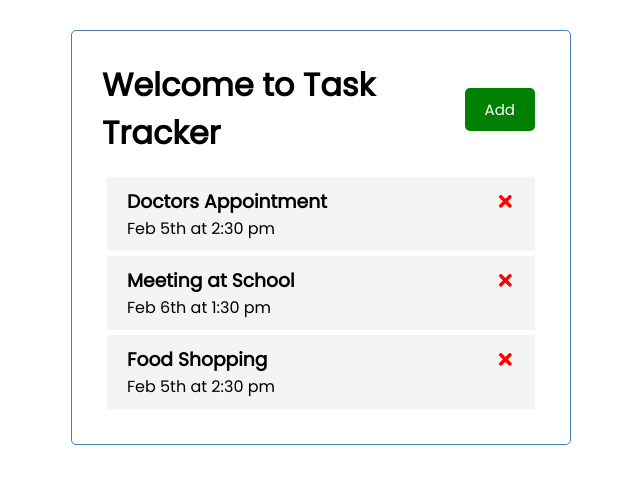
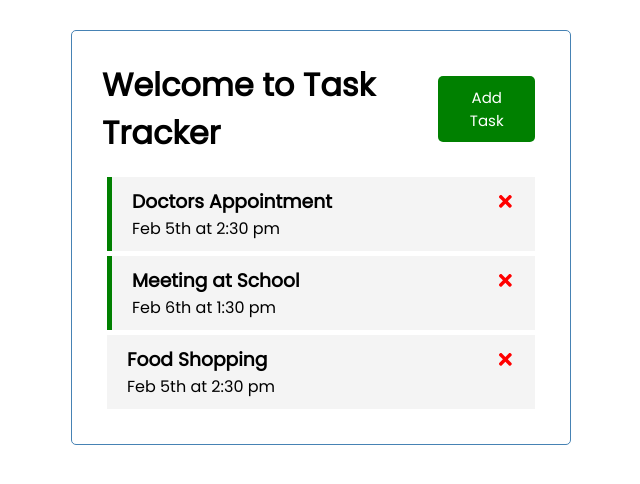
Before and after one commit to jaydesai571/TaskTracker, a React (Create React App) app: page / in a window 1280 px wide. Shown: the top 484 px of the page, without its empty margins (319-959 px from the left). Built offline with nearby package versions, Linux system fonts and the light colour scheme.

Commit message:
Adding Task functionlity with Hide options

```diff
--- a/src/App.js
+++ b/src/App.js
@@ -1,8 +1,12 @@
 import Header from './components/Header'
 import Tasks from './components/Tasks'
+import AddTask from './components/AddTask'
 import {useState} from 'react'
 
+
 function App() {
+  const [showAddTask, setshowAddTask] = useState(false)
+
   const [tasks, settasks] = useState([
     {
         id: 1,
@@ -24,16 +28,33 @@
     }
 ])
 
+//Add Task
+const addTask = (task) => {
+  const id = Math.floor(Math.random() * 10000 + 1)
+  const newTask = { id, ...task }
+  settasks([...tasks, newTask])
+}
+
 //Delete task func
 const deleteTask = (id) => {
   // console.log('delete', id)
   settasks(tasks.filter((task) => task.id !== id))
 }
 
+//Toggle reminders
+const toggleReminder = (id) => {
+  // console.log('delete',id);
+  settasks(tasks.map((task) => task.id === id ? {...task, reminder: !task.reminder }: task))
+}
+
   return (
     <div className="container">
-      <Header />
-      { tasks.length > 0 ? (<Tasks tasks={tasks} onDelete={deleteTask} />) : ('No Tasks To Show') }
+      <Header onAdd={() => setshowAddTask(!showAddTask)} showAddTask={showAddTask} />
+      { showAddTask && <AddTask onAdd={addTask} /> }
+      { tasks.length > 0 ?
+        (<Tasks tasks={tasks} onDelete={deleteTask} onToggle={toggleReminder} />)
+        : ('No Tasks To Show')
+      }
     </div>
   );
 }
--- /dev/null
+++ b/src/components/AddTask.js
@@ -0,0 +1,44 @@
+import { useState } from 'react'
+
+const AddTask = ({ onAdd }) => {
+    const [text, settext] = useState('')
+    const [day, setday] = useState('')
+    const [reminder, setreminder] = useState(false)
+
+    const onSubmit = (e) => {
+        e.preventDefault()
+
+        if(!text) {
+            alert('Please add a task')
+            return
+        }
+
+        onAdd({ text, day, reminder })
+        settext('')
+        setday('')
+        setreminder(false)
+    }
+
+    return (
+        <form className='add-form' onSubmit={onSubmit}>
+            <div className='form-control'>
+                <label>Task</label>
+                <input type='text' placeholder='Add Task' value={text} onChange={(e) => settext(e.target.value)} />
+            </div>
+
+            <div className='form-control'>
+                <label>Day & Time</label>
+                <input type='text' placeholder='Add Day and Time' value={day} onChange={(e) => setday(e.target.value)} />
+            </div>
+
+            <div className='form-control form-control-check'>
+                <label>Set Reminder</label>
+                <input type='checkbox' checked={reminder} value={reminder} onChange={(e) => setreminder(e.currentTarget.checked)} />
+            </div>
+
+            <input type='submit' value='Save Task' className='btn btn-block' />
+        </form>
+    )
+}
+
+export default AddTask
--- a/src/components/Header.js
+++ b/src/components/Header.js
@@ -1,15 +1,12 @@
 import PropTypes from 'prop-types'
 import Button from './Button'
 
-const Header = ({title}) => {
-    const onClick = (e) => {
-        console.log('clicked');
-    }
+const Header = ({title, onAdd, showAddTask}) => {
 
     return (
         <header className='header'>
             <h1>{title}</h1>
-            <Button color='green' text='Add' onClick={onClick} />
+            <Button color={showAddTask ? 'red' : 'green'} text={showAddTask ? 'Hide' : 'Add Task'} onClick={onAdd} />
         </header>
     )
 }
--- a/src/components/Task.js
+++ b/src/components/Task.js
@@ -1,11 +1,11 @@
 import React from 'react'
 import { FaTimes } from 'react-icons/fa'
 
-const Task = ({task, onDelete}) => {
+const Task = ({task, onDelete, onToggle }) => {
     return (
-        <div className='task'>
+        <div className={ `task ${task.reminder ? 'reminder' : '' }` } onDoubleClick={() => onToggle(task.id)}>
             <h3>
-                {task.text}
+                {task.text} {' '}
                 <FaTimes onClick={() => onDelete(task.id)} style={{color:'red', cursor: 'pointer'}} />
             </h3>
             <p>{task.day}</p>
--- a/src/components/Tasks.js
+++ b/src/components/Tasks.js
@@ -1,11 +1,11 @@
 import Task from './Task'
 
-const Tasks = ({ tasks, onDelete }) => {
+const Tasks = ({ tasks, onDelete, onToggle }) => {
 
     return (
         <>
             {tasks.map((task) => (
-                <Task key={task.id} task={task} onDelete={onDelete} />
+                <Task key={task.id} task={task} onDelete={onDelete} onToggle={onToggle} />
             ))}
         </>
     )
```
